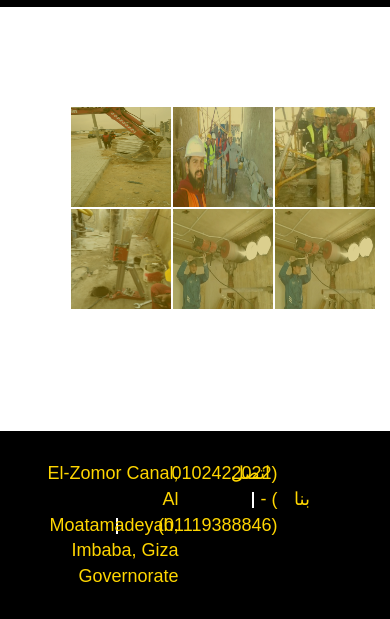
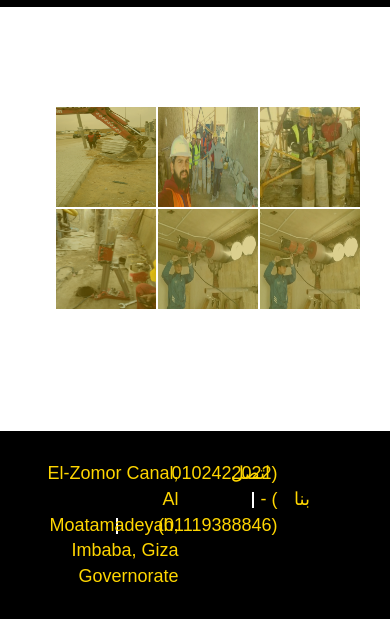
Before and after one commit to Zeinab1/Falcons, a plain HTML site: page index.html in a window 390 px wide. Shown: the part 963-1582 px from the top of the page. Drawn offline with Linux system fonts and the light colour scheme.

Commit message:
no message

```diff
--- a/css/stylea.css
+++ b/css/stylea.css
@@ -572,7 +572,7 @@ filter: alpha(opacity=100)
 }
 }
 @media (min-width:320px) and (max-width:400px){
-.row{padding-right:15px;}
+.row{padding-right:30px;}
 .flip-box {
 	width: 100px;
 	margin-left:2px;
```
